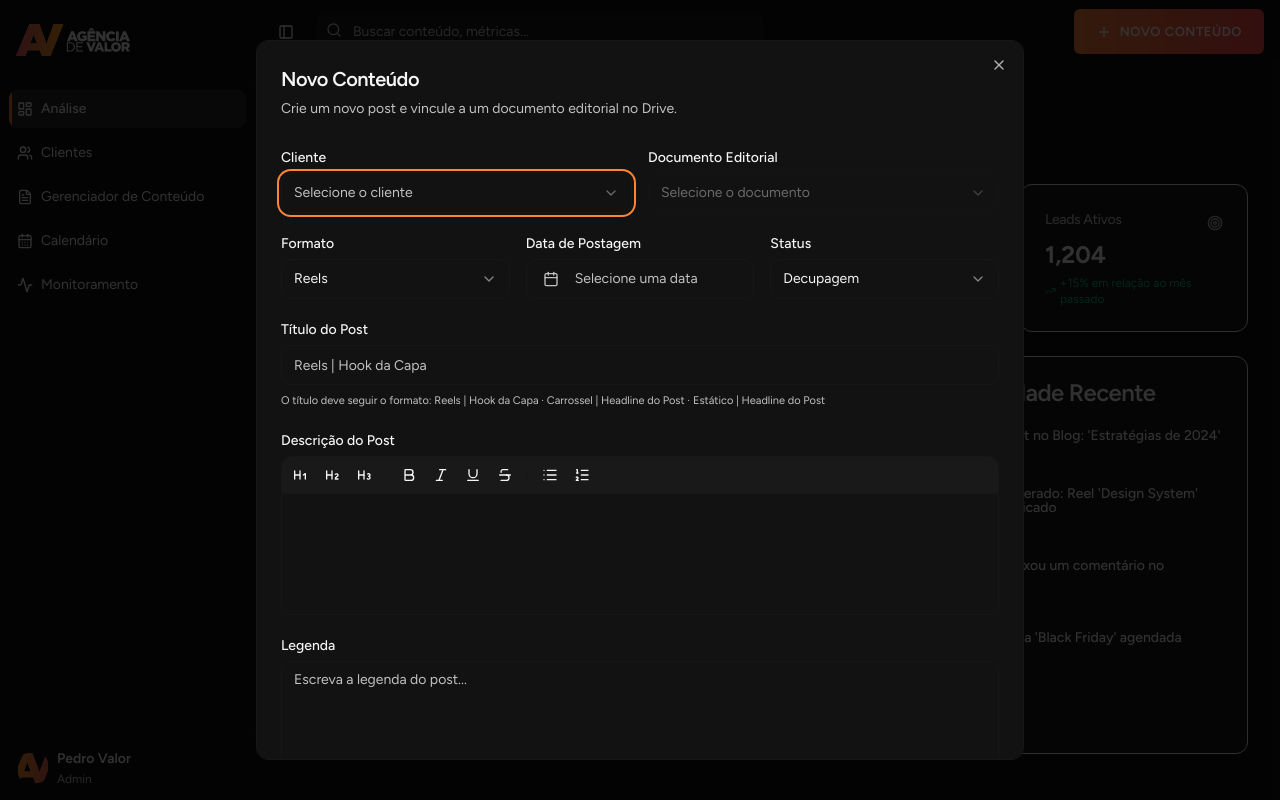
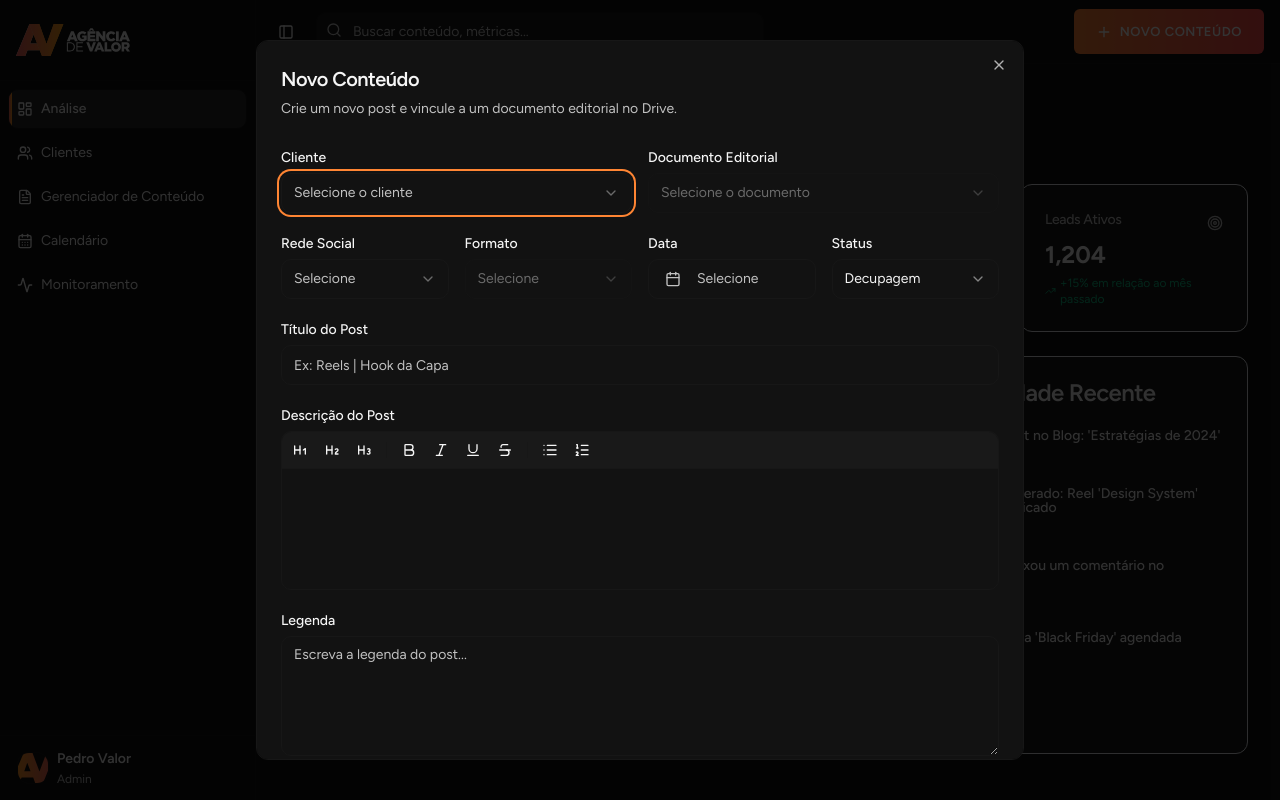
Before and after one commit to joaofre1tas/av-marketing-dashboard, a React (Vite) app: page /analise in a window 1280 px wide. Both pictures are taken after a click on the button "NOVO CONTEÚDO". Built offline with nearby package versions, Linux system fonts and the light colour scheme.

Commit message:
feat: Add social media and drive folder selection

```diff
--- a/src/components/NewContentModal.tsx
+++ b/src/components/NewContentModal.tsx
@@ -1,6 +1,6 @@
 import { useState } from 'react'
 import { format } from 'date-fns'
-import { CalendarIcon } from 'lucide-react'
+import { CalendarIcon, ChevronLeft, Folder as FolderIcon } from 'lucide-react'
 import {
   Dialog,
   DialogContent,
@@ -27,6 +27,87 @@ import useMainStore, { PostStatus, PostFormat } from '@/stores/main'
 import { useToast } from '@/hooks/use-toast'
 import { RichTextEditor } from './RichTextEditor'
 
+function FolderBrowser({
+  clientId,
+  driveItems,
+  selectedFolderId,
+  onSelectFolder,
+  currentNavFolderId,
+  setCurrentNavFolderId,
+}: {
+  clientId: string
+  driveItems: any[]
+  selectedFolderId: string | null
+  onSelectFolder: (id: string | null) => void
+  currentNavFolderId: string | null
+  setCurrentNavFolderId: (id: string | null) => void
+}) {
+  const folders = driveItems.filter((i) => i.type === 'folder' && i.clientId === clientId)
+
+  const currentFolders = folders.filter(
+    (f) => f.parentId === currentNavFolderId || (!currentNavFolderId && !f.parentId),
+  )
+
+  const handleNavigateUp = () => {
+    if (!currentNavFolderId) return
+    const current = folders.find((f) => f.id === currentNavFolderId)
+    setCurrentNavFolderId(current?.parentId || null)
+  }
+
+  return (
+    <div className="border border-border rounded-md overflow-hidden bg-background">
+      <div className="flex items-center gap-2 p-2 bg-muted/50 border-b border-border">
+        <Button
+          variant="ghost"
+          size="icon"
+          className="h-6 w-6"
+          disabled={!currentNavFolderId}
+          onClick={handleNavigateUp}
+          type="button"
+        >
+          <ChevronLeft className="h-4 w-4" />
+        </Button>
+        <span className="text-xs font-medium">
+          {currentNavFolderId
+            ? folders.find((f) => f.id === currentNavFolderId)?.name || 'Pasta'
+            : 'Raiz do Drive'}
+        </span>
+      </div>
+      <div className="p-2 flex flex-col gap-1 max-h-40 overflow-y-auto">
+        {currentFolders.length === 0 && (
+          <div className="text-xs text-muted-foreground p-2 text-center">Nenhuma subpasta</div>
+        )}
+        {currentFolders.map((folder) => (
+          <div
+            key={folder.id}
+            className="flex items-center justify-between p-1 hover:bg-muted/50 rounded group"
+          >
+            <div
+              className="flex items-center gap-2 cursor-pointer flex-1"
+              onClick={() => setCurrentNavFolderId(folder.id)}
+            >
+              <FolderIcon className="h-4 w-4 text-blue-400 fill-blue-400/20" />
+              <span className="text-xs">{folder.name}</span>
+            </div>
+            <Button
+              variant={selectedFolderId === folder.id ? 'default' : 'outline'}
+              size="sm"
+              className={cn(
+                'h-6 text-[10px] px-2 opacity-0 group-hover:opacity-100 transition-opacity',
+                selectedFolderId === folder.id && 'opacity-100',
+              )}
+              onClick={() => onSelectFolder(selectedFolderId === folder.id ? null : folder.id)}
+              type="button"
+            >
+              {selectedFolderId === folder.id ? 'Selecionada' : 'Selecionar'}
+            </Button>
+          </div>
+        ))}
+      </div>
+    </div>
+  )
+}
+
 export default function NewContentModal() {
   const {
     isNewContentModalOpen,
@@ -41,12 +122,16 @@ export default function NewContentModal() {
   const [clientId, setClientId] = useState('')
   const [documentId, setDocumentId] = useState('')
   const [newDocName, setNewDocName] = useState('')
-  const [postFormat, setPostFormat] = useState<PostFormat>('Reels')
+  const [platform, setPlatform] = useState('')
+  const [postFormat, setPostFormat] = useState<PostFormat | ''>('')
   const [postDate, setPostDate] = useState<Date>()
   const [title, setTitle] = useState('')
   const [description, setDescription] = useState('')
   const [status, setStatus] = useState<PostStatus>('Decupagem')
   const [caption, setCaption] = useState('')
+
+  const [selectedFolderId, setSelectedFolderId] = useState<string | null>(null)
+  const [currentNavFolderId, setCurrentNavFolderId] = useState<string | null>(null)
 
   const handleOpenChange = (open: boolean) => {
     setNewContentModalOpen(open)
@@ -54,12 +139,15 @@ export default function NewContentModal() {
       setClientId('')
       setDocumentId('')
       setNewDocName('')
-      setPostFormat('Reels')
+      setPlatform('')
+      setPostFormat('')
       setPostDate(undefined)
       setTitle('')
       setDescription('')
       setStatus('Decupagem')
       setCaption('')
+      setSelectedFolderId(null)
+      setCurrentNavFolderId(null)
     }
   }
 
@@ -71,6 +159,7 @@ export default function NewContentModal() {
     if (
       !clientId ||
       !documentId ||
+      !platform ||
       !postFormat ||
       !postDate ||
       !title ||
@@ -95,7 +184,7 @@ export default function NewContentModal() {
       finalDocId = 'doc-' + Date.now()
       addDriveItem({
         id: finalDocId,
-        parentId: null,
+        parentId: selectedFolderId || null,
         name: newDocName,
         type: 'document',
         lastModified: new Date().toISOString().split('T')[0],
@@ -109,16 +198,17 @@ export default function NewContentModal() {
       id: 'post-' + Date.now(),
       clientId,
       documentId: finalDocId,
-      format: postFormat,
+      format: postFormat as PostFormat,
+      socialMedia: platform,
       postDate: postDate.toISOString(),
       title,
       description,
       status,
       caption,
       comments: [],
-    })
+    } as any)
 
-    toast({ title: 'Conteúdo Criado', description: 'O post foi salvo no documento com sucesso.' })
+    toast({ title: 'Conteúdo Criado', description: 'O post foi salvo com sucesso.' })
     handleOpenChange(false)
   }
 
@@ -171,37 +261,81 @@ export default function NewContentModal() {
           </div>
 
           {documentId === 'new' && (
-            <div className="flex flex-col gap-2 p-4 bg-muted/10 border border-border/50 rounded-lg animate-fade-in-down">
+            <div className="flex flex-col gap-4 p-4 bg-muted/10 border border-border/50 rounded-lg animate-fade-in-down">
+              <div className="flex flex-col gap-2">
                 <Label>Nome do Novo Documento</Label>
                 <Input
                   value={newDocName}
                   onChange={(e) => setNewDocName(e.target.value)}
                   placeholder="Calendário Editorial | Nome do Cliente | AAAA-MM"
                 />
-              <p className="text-[11px] text-muted-foreground">
-                O nome do documento deve seguir o formato: Calendário Editorial | Nome do Cliente |
-                AAAA-MM
-              </p>
+              </div>
+              <div className="flex flex-col gap-2">
+                <Label>Pasta de Destino (Opcional)</Label>
+                <FolderBrowser
+                  clientId={clientId}
+                  driveItems={driveItems}
+                  selectedFolderId={selectedFolderId}
+                  onSelectFolder={setSelectedFolderId}
+                  currentNavFolderId={currentNavFolderId}
+                  setCurrentNavFolderId={setCurrentNavFolderId}
+                />
+              </div>
             </div>
           )}
 
-          <div className="grid grid-cols-3 gap-4">
+          <div className="grid grid-cols-2 sm:grid-cols-4 gap-4">
             <div className="flex flex-col gap-2">
-              <Label>Formato</Label>
-              <Select value={postFormat} onValueChange={(v) => setPostFormat(v as PostFormat)}>
+              <Label>Rede Social</Label>
+              <Select
+                value={platform}
+                onValueChange={(v) => {
+                  setPlatform(v)
+                  setPostFormat('')
+                }}
+              >
                 <SelectTrigger>
-                  <SelectValue />
+                  <SelectValue placeholder="Selecione" />
                 </SelectTrigger>
                 <SelectContent>
-                  <SelectItem value="Reels">Reels</SelectItem>
-                  <SelectItem value="Carrossel">Carrossel</SelectItem>
-                  <SelectItem value="Estático">Estático</SelectItem>
+                  <SelectItem value="Instagram">Instagram</SelectItem>
+                  <SelectItem value="YouTube">YouTube</SelectItem>
+                  <SelectItem value="LinkedIn">LinkedIn</SelectItem>
                 </SelectContent>
               </Select>
             </div>
 
             <div className="flex flex-col gap-2">
-              <Label>Data de Postagem</Label>
+              <Label>Formato</Label>
+              <Select
+                value={postFormat}
+                onValueChange={(v) => setPostFormat(v as PostFormat)}
+                disabled={!platform}
+              >
+                <SelectTrigger>
+                  <SelectValue placeholder="Selecione" />
+                </SelectTrigger>
+                <SelectContent>
+                  {platform === 'Instagram' && (
+                    <>
+                      <SelectItem value="Reels">Reels</SelectItem>
+                      <SelectItem value="Estático">Estático</SelectItem>
+                      <SelectItem value="Carrossel">Carrossel</SelectItem>
+                    </>
+                  )}
+                  {platform === 'YouTube' && <SelectItem value="Vídeo">Vídeo</SelectItem>}
+                  {platform === 'LinkedIn' && (
+                    <>
+                      <SelectItem value="Artigo">Artigo</SelectItem>
+                      <SelectItem value="Post">Post</SelectItem>
+                    </>
+                  )}
+                </SelectContent>
+              </Select>
+            </div>
+
+            <div className="flex flex-col gap-2">
+              <Label>Data</Label>
               <Popover>
                 <PopoverTrigger asChild>
                   <Button
@@ -212,7 +346,7 @@ export default function NewContentModal() {
                     )}
                   >
                     <CalendarIcon className="mr-2 h-4 w-4" />
-                    {postDate ? format(postDate, 'dd/MM/yyyy') : <span>Selecione uma data</span>}
+                    {postDate ? format(postDate, 'dd/MM/yyyy') : <span>Selecione</span>}
                   </Button>
                 </PopoverTrigger>
                 <PopoverContent className="w-auto p-0" align="start">
@@ -245,12 +379,8 @@ export default function NewContentModal() {
             <Input
               value={title}
               onChange={(e) => setTitle(e.target.value)}
-              placeholder="Reels | Hook da Capa"
+              placeholder="Ex: Reels | Hook da Capa"
             />
-            <p className="text-[11px] text-muted-foreground">
-              O título deve seguir o formato: Reels | Hook da Capa · Carrossel | Headline do Post ·
-              Estático | Headline do Post
-            </p>
           </div>
 
           <div className="flex flex-col gap-2">
```
Also changed, not shown: .skip.config.json. Lines whose indentation alone changed are shown as unchanged.
